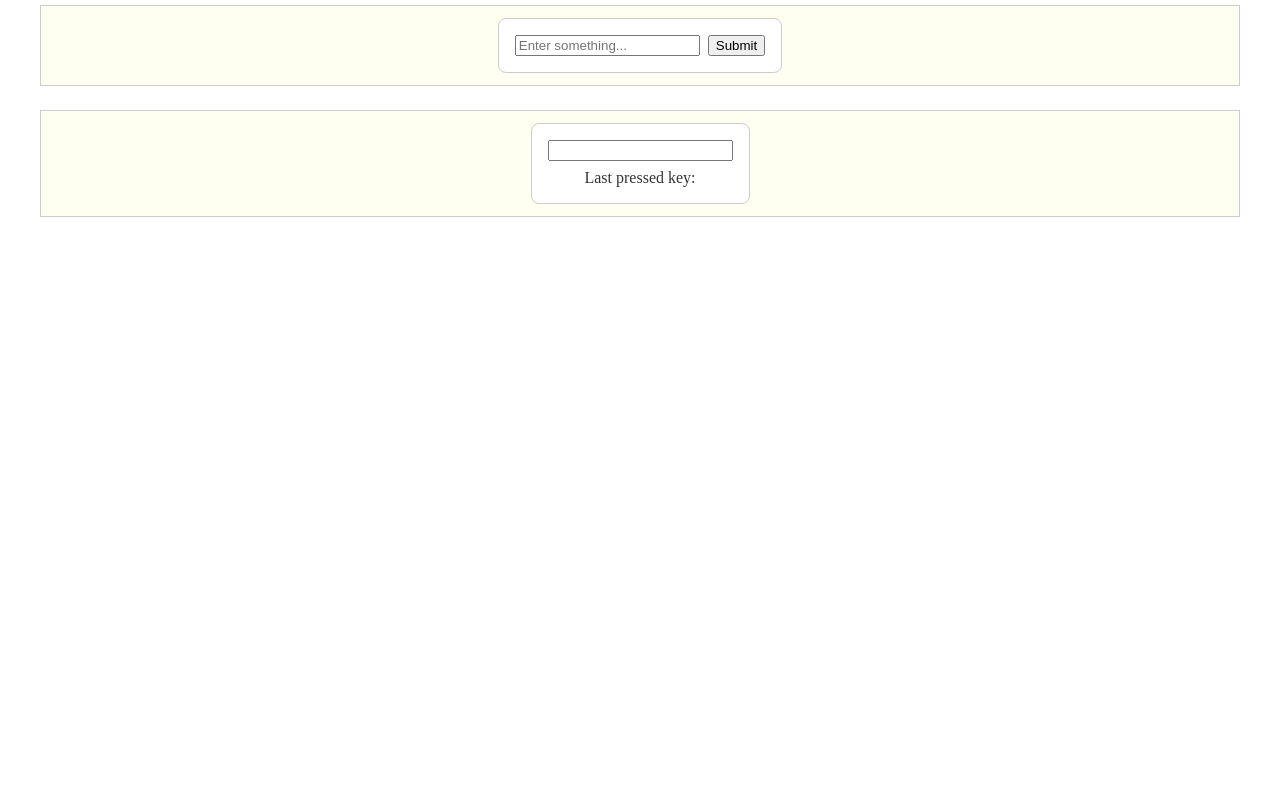
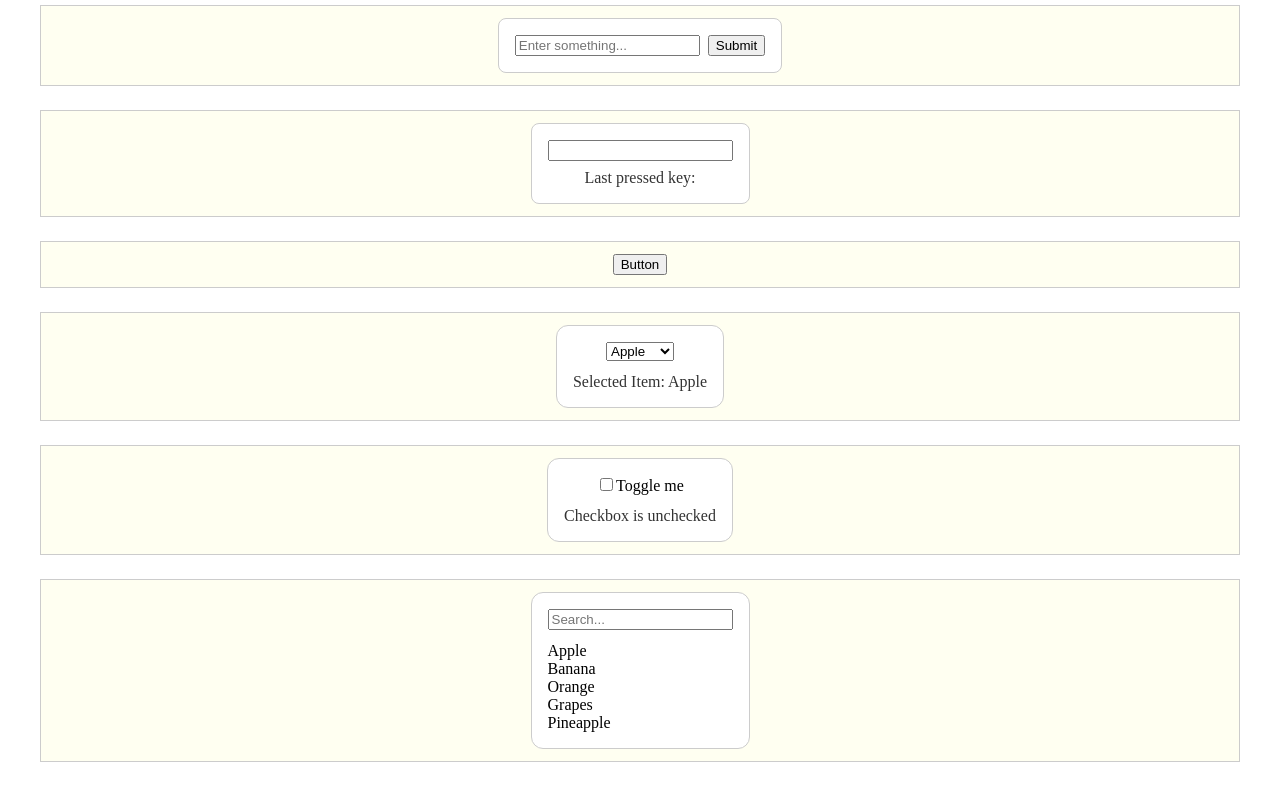
Before and after one commit to funfun03/react-event-handling, a React (Vite) app: page / in a window 1280 px wide. Shown: the part 550-1350 px from the top of the page. Before the commit the page ends 831 px from the top, so only its background shows below. Built offline with nearby package versions, Linux system fonts and the light colour scheme.

Commit message:
feat: add multiple interactive components

```diff
--- a/src/App.css
+++ b/src/App.css
@@ -44,7 +44,7 @@
 
 }
 
-.Ex4, .Ex5, .Ex6 {
+.Ex4, .Ex5, .Ex6, .Ex7, .Ex8, .Ex9, .Ex10 {
   display: flex;
   flex-direction: column;
   align-items: center;
--- a/src/App.tsx
+++ b/src/App.tsx
@@ -8,6 +8,10 @@ import ToggleSwitch from "./components/ToggleSwitch";
 import HoverHighlight from "./components/HoverHighlght";
 import FormSubmissionAlert from "./components/FormSubmissionAlert";
 import KeyPressDisplay from "./components/KeyPressDisplay";
+import DoubleClickMessage from "./components/DoubleClickMessage";
+import DropdownSelection from "./components/DropdownSelection";
+import CheckboxToggle from "./components/CheckboxToggle";
+import SearchFilter from "./components/SearchFilter";
 
 function App() {
   return (
@@ -35,6 +39,22 @@ function App() {
       <div className="Ex6">
         <KeyPressDisplay />
       </div>
+
+      <div className="Ex7">
+        <DoubleClickMessage />
+      </div>
+
+      <div className="Ex8">
+        <DropdownSelection />
+      </div>
+
+      <div className="Ex9">
+        <CheckboxToggle />
+      </div>
+
+      <div className="Ex10">
+        <SearchFilter />
+      </div>
     </div>
   );
 }
--- /dev/null
+++ b/src/components/CheckboxToggle/CheckboxToggle.module.css
@@ -0,0 +1,17 @@
+.container {
+    display: flex;
+    flex-direction: column;
+    align-items: center;
+    justify-content: center;
+    gap: 12px;
+    border: 1px solid #ccc;
+    border-radius: 12px;
+    padding: 16px;
+    background-color: white;
+}
+
+.container p {
+    margin: 0;
+    font-size: 16px;
+    color: #333;
+}
--- /dev/null
+++ b/src/components/CheckboxToggle/index.tsx
@@ -0,0 +1,22 @@
+import React from "react";
+import styles from "./CheckboxToggle.module.css";
+
+const CheckboxToggle = () => {
+  const [isChecked, setIsChecked] = React.useState(false);
+  return (
+    <div className={styles.container}>
+      <label htmlFor="checkbox" className={styles.label}>
+        <input
+          type="checkbox"
+          id="checkbox"
+          checked={isChecked}
+          onChange={() => setIsChecked(!isChecked)}
+        />
+        Toggle me
+      </label>
+      <p>{isChecked ? "Checkbox is checked" : "Checkbox is unchecked"}</p>
+    </div>
+  );
+};
+
+export default CheckboxToggle;
--- /dev/null
+++ b/src/components/DoubleClickMessage/index.tsx
@@ -0,0 +1,20 @@
+import React from "react";
+
+const DoubleClickMessage = () => {
+  const [clickCount, setClickCount] = React.useState(0);
+  return (
+    <div>
+      <button
+        onDoubleClick={() => {
+          setClickCount(clickCount + 1);
+          setTimeout(() => setClickCount(0), 2000);
+        }}
+      >
+        Button
+      </button>
+      {clickCount > 0 && <p>Button double-clicked {clickCount} times</p>}
+    </div>
+  );
+};
+
+export default DoubleClickMessage;
--- /dev/null
+++ b/src/components/DropdownSelection/DropdownSelection.module.css
@@ -0,0 +1,17 @@
+.container {
+    display: flex;
+    flex-direction: column;
+    align-items: center;
+    justify-content: center;
+    gap: 12px;
+    border: 1px solid #ccc;
+    border-radius: 12px;
+    padding: 16px;
+    background-color: white;
+}
+
+.container p {
+    margin: 0;
+    font-size: 16px;
+    color: #333;
+}
--- /dev/null
+++ b/src/components/DropdownSelection/index.tsx
@@ -0,0 +1,34 @@
+import React from "react";
+import styles from "./DropdownSelection.module.css";
+
+const DropdownSelection = () => {
+  const dropdownList = [
+    { id: 1, name: "Apple" },
+    { id: 2, name: "Banana" },
+    { id: 3, name: "Orange" },
+  ];
+  const [selectedItem, setSelectedItem] = React.useState(dropdownList[0]);
+  return (
+    <div className={styles.container}>
+      <select
+        value={selectedItem.id}
+        onChange={(e) => {
+          const selectedId = parseInt(e.target.value);
+          const item = dropdownList.find((item) => item.id === selectedId);
+          if (item) {
+            setSelectedItem(item);
+          }
+        }}
+      >
+        {dropdownList.map((item) => (
+          <option key={item.id} value={item.id}>
+            {item.name}
+          </option>
+        ))}
+      </select>
+      <p>Selected Item: {selectedItem.name}</p>
+    </div>
+  );
+};
+
+export default DropdownSelection;
--- /dev/null
+++ b/src/components/SearchFilter/SearchFilter.module.css
@@ -0,0 +1,25 @@
+.container {
+    display: flex;
+    flex-direction: column;
+    align-items: center;
+    justify-content: center;
+    gap: 12px;
+    border: 1px solid #ccc;
+    border-radius: 12px;
+    padding: 16px;
+    background-color: white;
+}
+
+.container p {
+    margin: 0;
+    font-size: 16px;
+    color: #333;
+}
+
+.list {
+    list-style-type: none;
+    padding: 0;
+    margin: 0;
+    text-align: left;
+    align-self: self-start;
+}
--- /dev/null
+++ b/src/components/SearchFilter/index.tsx
@@ -0,0 +1,28 @@
+import React from "react";
+import styles from "./SearchFilter.module.css";
+
+const SearchFilter = () => {
+  const items = ["Apple", "Banana", "Orange", "Grapes", "Pineapple"];
+  const [searchTerm, setSearchTerm] = React.useState("");
+  return (
+    <div className={styles.container}>
+      <input
+        type="text"
+        value={searchTerm}
+        onChange={(e) => setSearchTerm(e.target.value)}
+        placeholder="Search..."
+      />
+      <ul className={styles.list}>
+        {items
+          .filter((item) =>
+            item.toLowerCase().includes(searchTerm.toLowerCase())
+          )
+          .map((filteredItem) => (
+            <li key={filteredItem}>{filteredItem}</li>
+          ))}
+      </ul>
+    </div>
+  );
+};
+
+export default SearchFilter;
```
Also changed, not shown: src/components/DoubleClickMessage/DoubleClickMessage.module.css (added).
